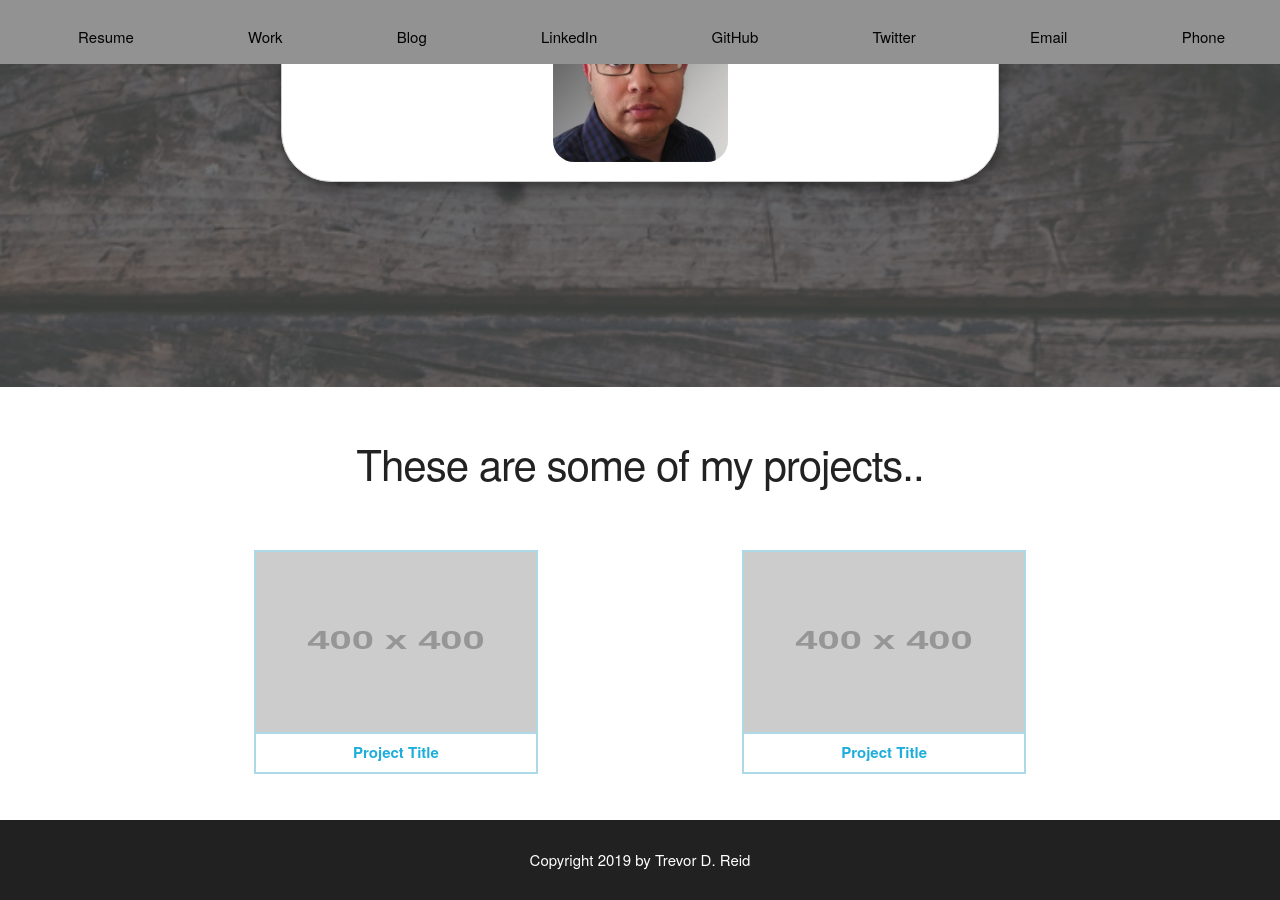
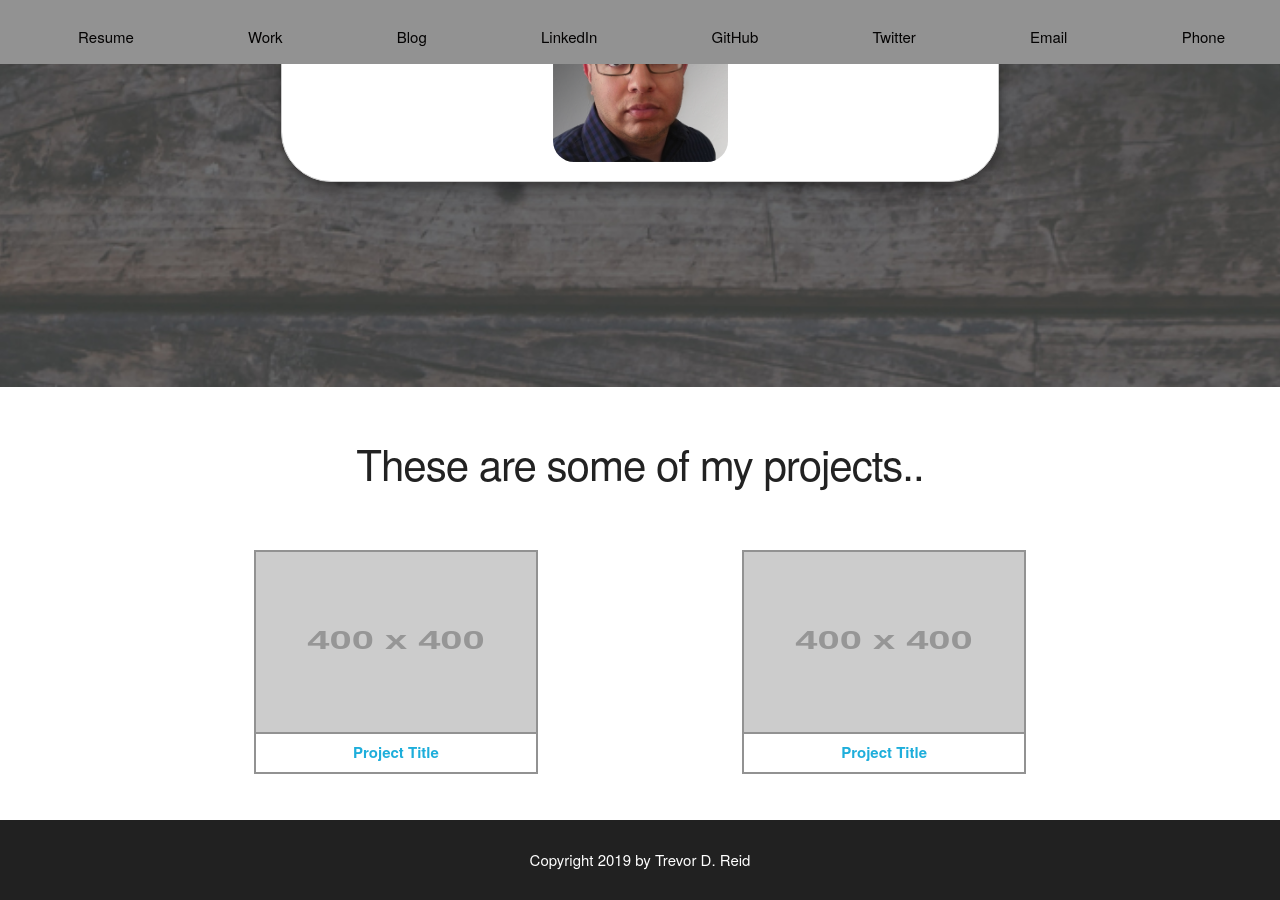
Before and after one commit to tdreid/tdreid.github.io, a Jekyll site: the page index.html, which Jekyll copies as it is, in a window 1280 px wide and 900 px high, scrolled down 513 px. Built offline with Jekyll 4.4.1, drawn with Linux system fonts in a browser that asks for light colours.

Commit message:
Change project border

```diff
--- a/index.html
+++ b/index.html
@@ -66,7 +66,7 @@
         text-decoration: none;
         display: inline-block;
         overflow: hidden;
-        border: 2px solid lightblue;
+        border: 2px solid #929292;
         height: 220px;
         width: 280px;
         margin: 40px 100px;
@@ -75,7 +75,7 @@
       .project-pic {
         width: 100%;
         height: 180px;
-        border-bottom: 2px solid lightblue;
+        border-bottom: 2px solid #929292;
       }
 
       .project-title {
```
